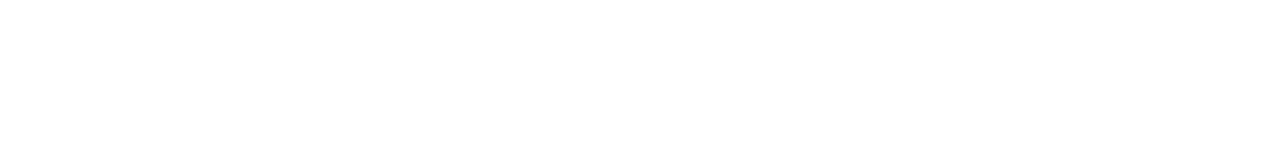
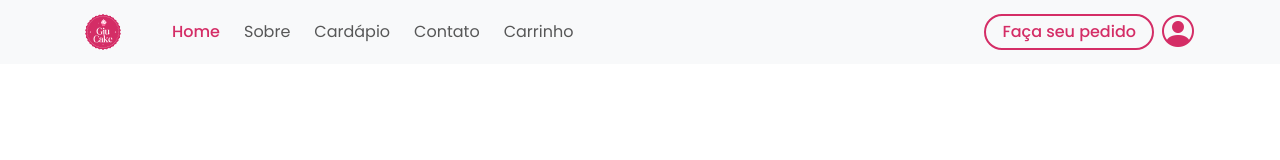
Before and after one commit to MarianSantos14/GiuCake-IW-3Bimestre, a website: page index.html in a window 1280 px wide. Drawn offline with nearby package versions, Linux system fonts and the light colour scheme.

Commit message:
Add Navbar

```diff
--- /dev/null
+++ b/css/global.css
@@ -0,0 +1,42 @@
+@import url('https://fonts.googleapis.com/css2?family=Poppins:ital,wght@0,100;0,200;0,300;0,400;0,500;0,600;0,700;0,800;0,900;1,100;1,200;1,300;1,400;1,500;1,600;1,700;1,800;1,900&display=swap');
+
+:root {
+    --cor-destaque: #D42D66;
+    --cor-destaque-hover: #bd1d55;
+}
+
+* {
+    margin: 0;
+    padding: 0;
+    box-sizing: border-box;
+    font-family: "Poppins", sans-serif;
+}
+
+.logoGiuCake {
+    width: 32px;
+}
+
+.btn-destaque {
+    background-color: transparent;
+    border: 2px solid var(--cor-destaque);
+    color: var(--cor-destaque);
+    font-weight: 500;
+    transition: .3s ease;
+}
+
+.btn-destaque:hover {
+    background-color: var(--cor-destaque-hover);
+    color: white;
+    transition: .3s ease;
+}
+
+.personIcon {
+    color: var(--cor-destaque);
+    border-radius: 100%;
+    width: 36px;
+}
+
+.nav-link.active {
+    color: var(--cor-destaque) !important;
+    font-weight: 500;
+}
--- a/index.html
+++ b/index.html
@@ -1,5 +1,6 @@
 <!DOCTYPE html>
 <html lang="Pt-br">
+
 <head>
     <meta charset="UTF-8">
     <meta name="viewport" content="width=device-width, initial-scale=1.0">
@@ -7,9 +8,61 @@
 
     <link rel="stylesheet" href="./node_modules/bootstrap/dist/css/bootstrap.min.css">
     <link rel="stylesheet" href="./node_modules/bootstrap-icons/font/bootstrap-icons.css">
+
+    <link rel="stylesheet" href="css/global.css">
 </head>
+
 <body>
+    <header>
+        <nav class="navbar navbar-expand-lg bg-body-tertiary">
+            <div class="container w-100">
+                <a class="navbar-brand p-0" style="width: 42px;" href="#"><img class="logoGiuCake w-100"
+                        src="img/logoGiuCake.svg" alt="Logo GiuCake"></a>
+                <button class="navbar-toggler" type="button" data-bs-toggle="collapse"
+                    data-bs-target="#navbarSupportedContent" aria-controls="navbarSupportedContent"
+                    aria-expanded="false" aria-label="Toggle navigation">
+                    <span class="navbar-toggler-icon"></span>
+                </button>
+                <div class="collapse navbar-collapse ms-4" id="navbarSupportedContent">
+                    <ul class="navbar-nav me-auto mb-2 mb-lg-0 gap-2">
+                        <li class="nav-item">
+                            <a class="nav-link active" aria-current="page" href="#">Home</a>
+                        </li>
+                        <li class="nav-item">
+                            <a class="nav-link" href="#">Sobre</a>
+                        </li>
+                        <li class="nav-item">
+                            <a class="nav-link" href="#">Cardápio</a>
+                        </li>
+                        <li class="nav-item">
+                            <a class="nav-link" href="#">Contato</a>
+                        </li>
+                        <li class="nav-item">
+                            <a class="nav-link" href="#">Carrinho</a>
+                        </li>
+
+                        <!-- botão (mobile) -->
+                        <li class="nav-item d-lg-none">
+                            <a class="nav-link" href="#">Faça seu pedido</a>
+                        </li>
+                        <li class="nav-item d-lg-none">
+                            <a class="nav-link" href="#">Conta</a>
+                        </li>
+                    </ul>
+
+                    <!-- botão (desktop) -->
+                    <div class="d-none d-lg-flex align-items-center">
+                        <button class="btn btn-destaque rounded-pill py-1 px-3" type="submit">Faça seu pedido</button>
+                        <a class="personIcon ms-2" href="#">
+                            <i class="bi bi-person-circle person-circle personIcon" style="font-size: 32px;"></i>
+                        </a>
+                    </div>
+                </div>
+            </div>
+        </nav>
+    </header>
 
     <script src="./node_modules/bootstrap/dist/js/bootstrap.bundle.min.js"></script>
 </body>
+
 </html>
```
Also changed, not shown: img/logoGiuCake.svg (added).
